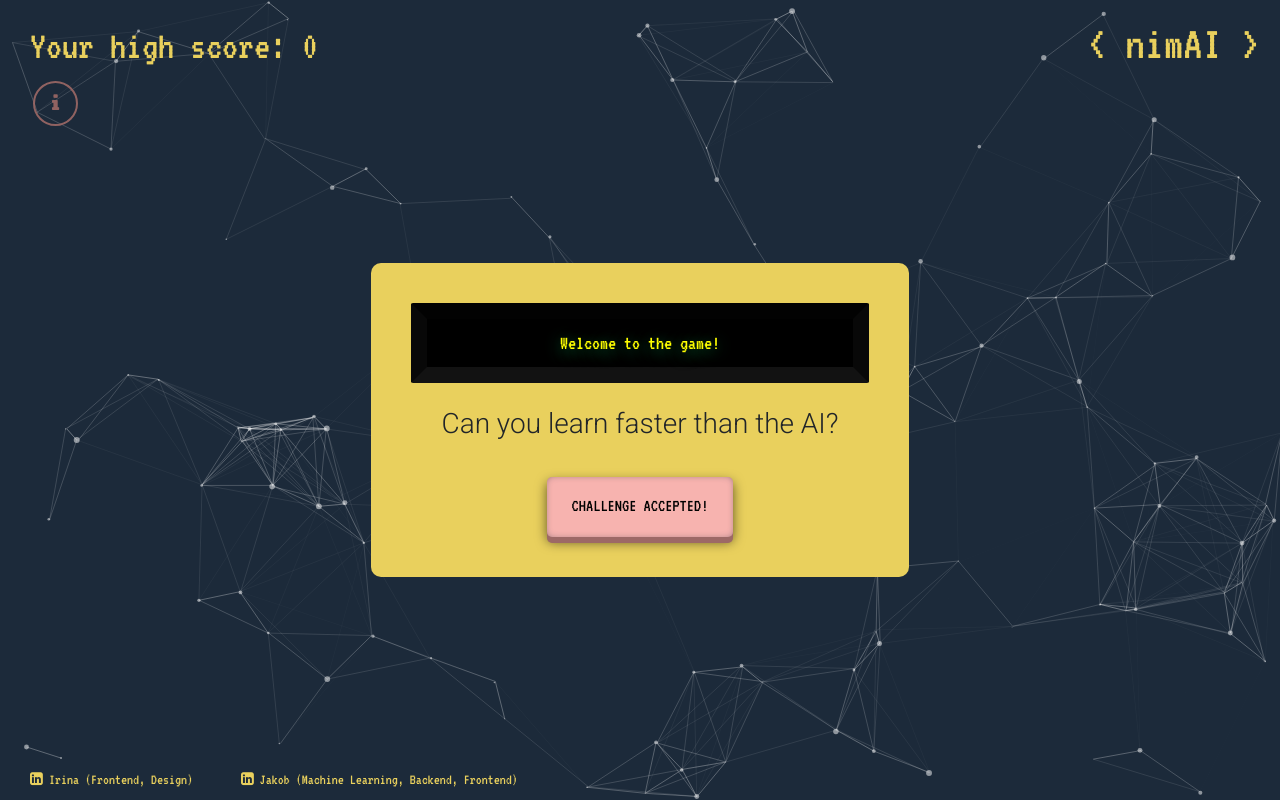
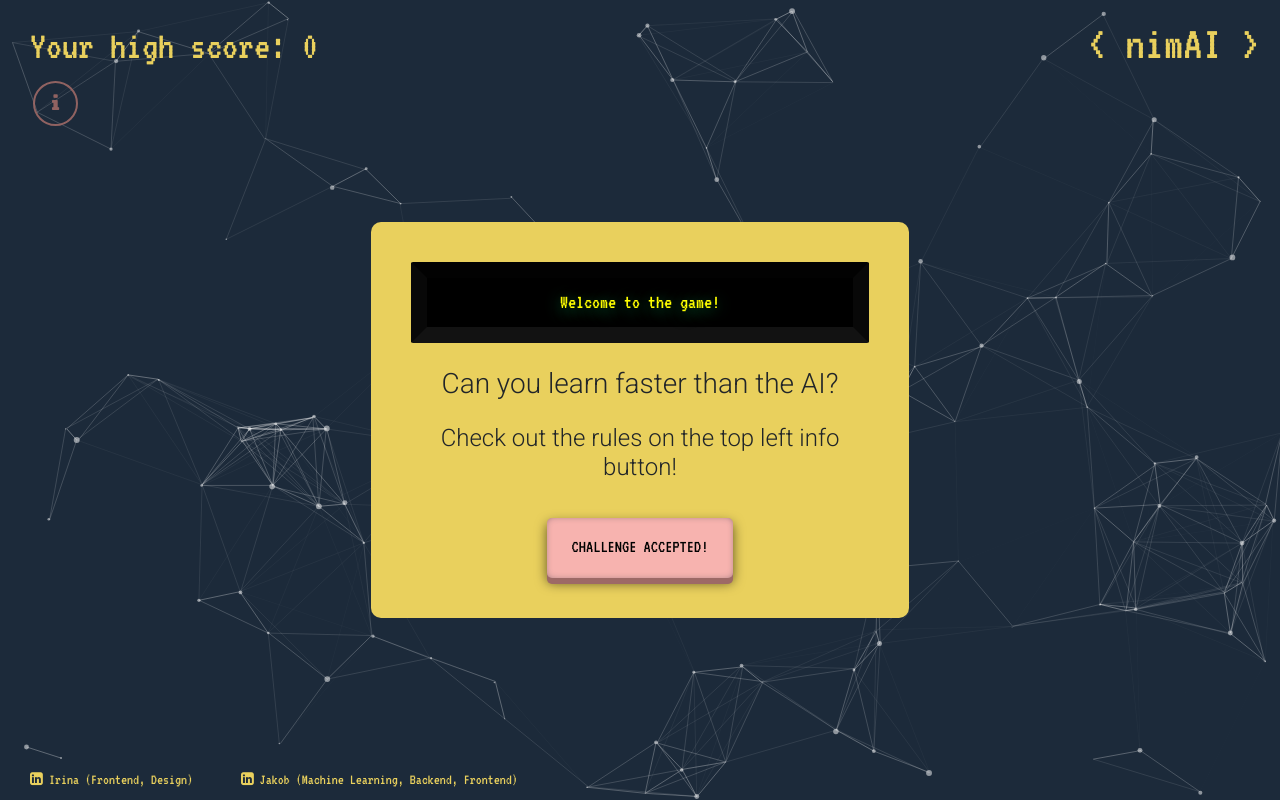
Before and after one commit to JokusPokus/Nim_AI, a Flask app: page / in a window 1280 px wide. Run offline with Flask 2, Linux system fonts and the light colour scheme; some libraries are stand-ins or nearby versions; some web fonts are replaced.

Commit message:
final clean-up

```diff
--- a/application.py
+++ b/application.py
@@ -2,6 +2,7 @@ from flask import Flask, render_template, url_for, request, session, make_respon
 from flask_session import Session
 import nim_gameplay as ngp
 import time
+
 
 app = Flask(__name__)
 
--- a/templates/index.html
+++ b/templates/index.html
@@ -1,7 +1,8 @@
 {% extends "layout.html" %}
 
+{% block body %}
 
-{% block body %}
+    <!-- Option to extend rules -->
     <div class="content__rules">
         <div class="info">
             <button id="rules__btn" class="" onclick="showRules()">
@@ -12,6 +13,8 @@
             </button>
         </div>
     </div>
+
+    <!-- Welcome message -->
     <div class="content__container index__container">
         <div class="screen-alert">
             <div id="message">
@@ -21,11 +24,14 @@
             </div>
         </div>
         <h3 id="index__slogan" class="mt-4 mb-3 explanations">Can you learn faster than the AI?</h3>
-    <a href="{{ url_for('nim_train') }}"><button class="content__btn">Challenge accepted!</button></a>
-    <!-- <button id="rules__btn" class="content__btn ml-4" onclick="showRules()"><i class="fa fa-info"
-            aria-hidden="true"></i></button> -->
+        <h4 id="index__slogan" class="mt-4 mb-3 explanations">Check out the rules on the top left info button!</h4>
+
+        <a href="{{ url_for('nim_train') }}">
+            <button class="content__btn">Challenge accepted!</button>
+        </a>
     </div>
 
+    <!-- Explanation of rules -->
     <div id="rules__text" class="content__container index__container mt-3 mb-5" style="display:none;">
         <div>
             <p class="explanations">Nim is a game for 2 players. In this version, there are 4 rows with
@@ -37,10 +43,14 @@
                 as many coins as you want - <strong>but at least 1!</strong></p>
             <p class="explanations">Whoever takes the last coin on the board <strong>loses</strong> the game. Hence,
                 your goal is to force the AI to take the last coin.</p>
-        <img class="my-5 explanations__img" src="..\static\img\board_end.PNG" alt="Initial Nim board" style="width:30%">
+            <img class="my-5 explanations__img" src="..\static\img\board_end.PNG" alt="Initial Nim board"
+                 style="width:30%">
             <p class="explanations">In this state of the board, the winning move would be to remove both coins from
                 the second row. Then, all the AI can do is take the last remaining coin and lose.</p>
-        <a href="{{ url_for('nim_train') }}"><button class="content__btn">Let's go!</button></a>
+            <a href="{{ url_for('nim_train') }}">
+                <button class="content__btn">Let's go!</button>
+            </a>
         </div>
     </div>
+
 {% endblock %}
```
Also changed, not shown: templates/layout.html (+12 -6 lines), templates/nim.html (+32 -41 lines), templates/nim_train.html (+11 -3 lines). Lines whose indentation alone changed are shown as unchanged.
